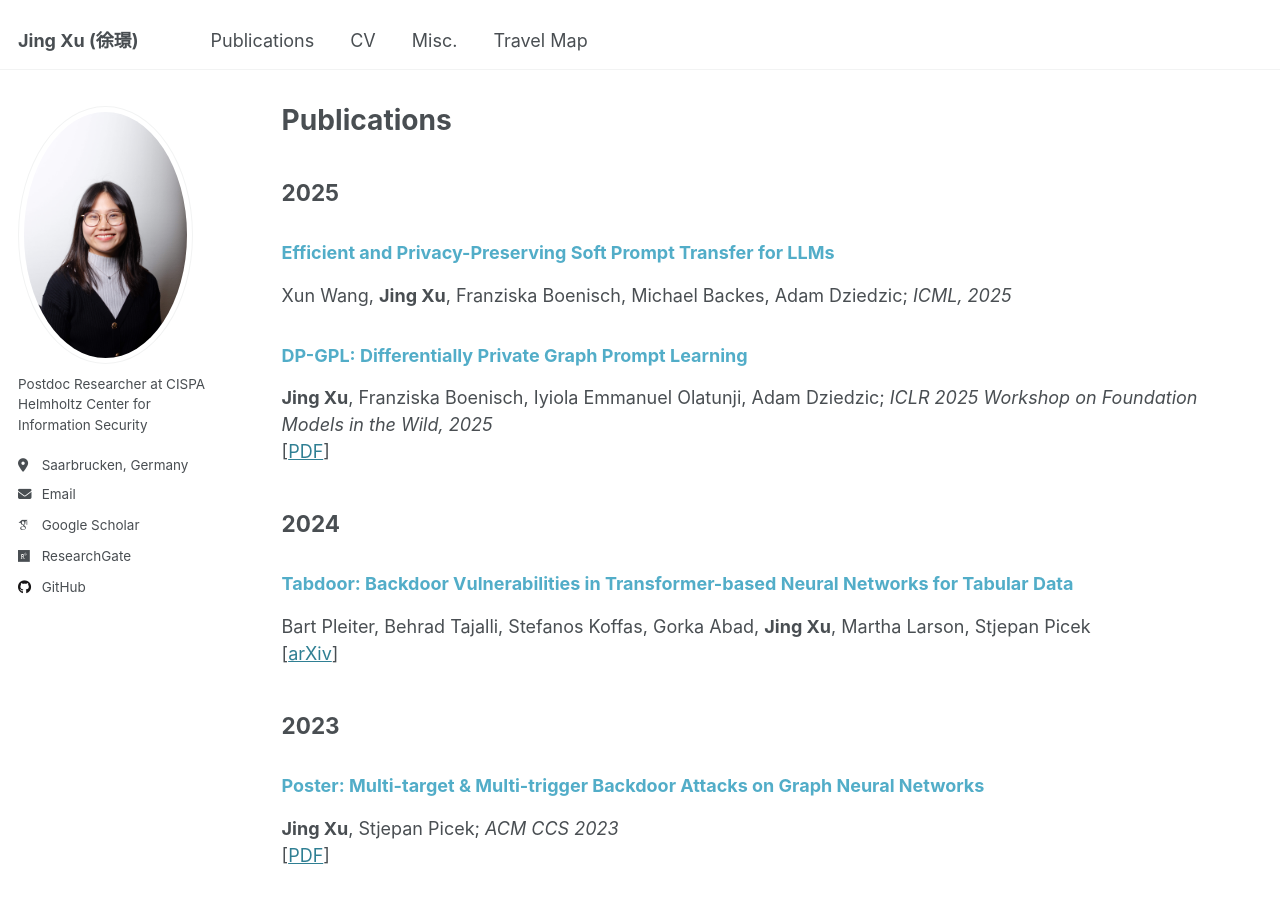
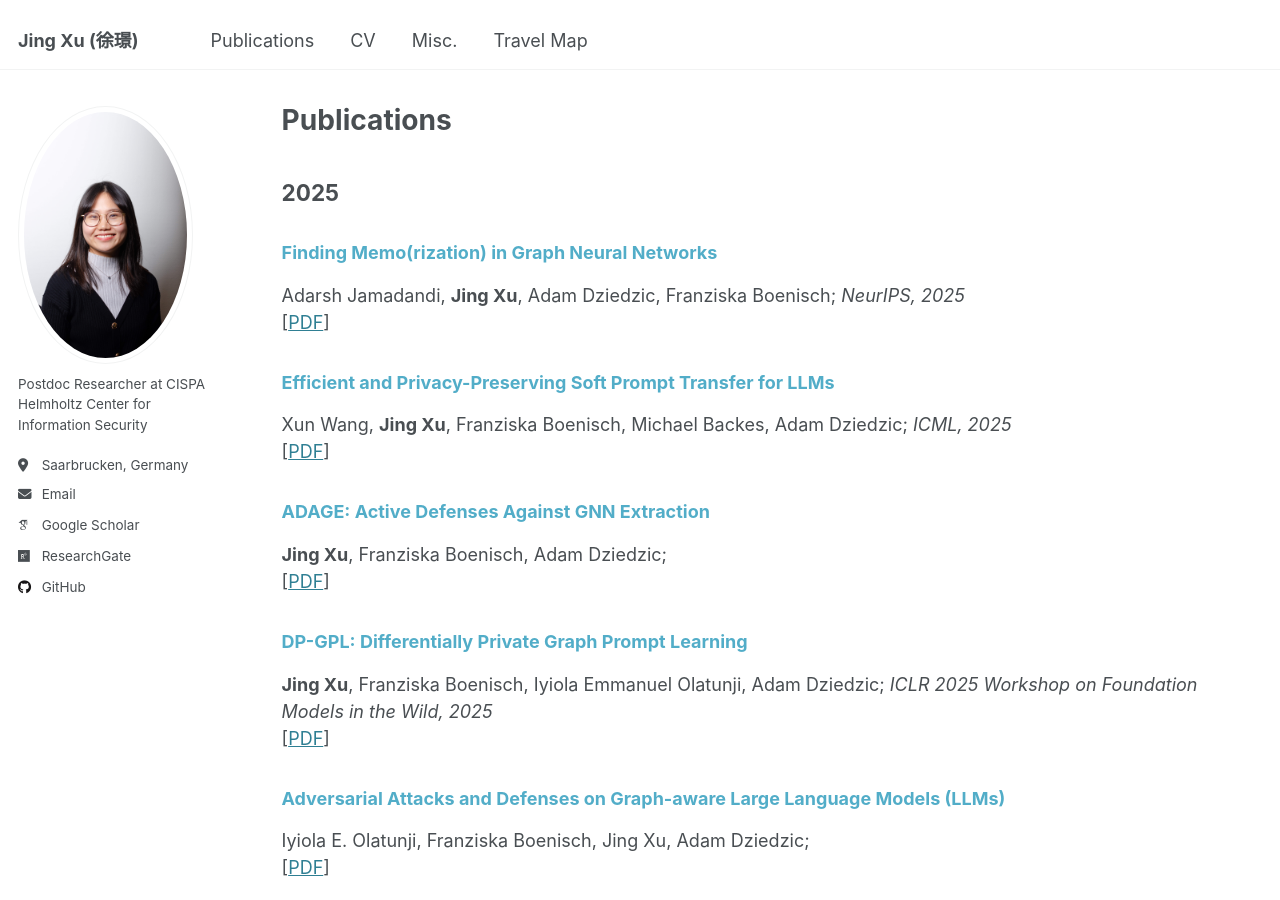
Before and after one commit to xujing1994/xujing1994.github.io, a Jekyll site: the page built from _pages/publications.md, in a window 1280 px wide and 900 px high. Built offline with Jekyll 4.4.1, drawn with Linux system fonts in a browser that asks for light colours; some web fonts are replaced.

Commit message:
Add new publications for 2025 and 2024

```diff
--- a/_pages/publications.md
+++ b/_pages/publications.md
@@ -5,12 +5,26 @@ permalink: /publications/
 author_profile: true
 ---
 ## 2025
+### <span style="color:#52ADC8">Finding Memo(rization) in Graph Neural Networks</span>
+Adarsh Jamadandi, **Jing Xu**, Adam Dziedzic, Franziska Boenisch; *NeurIPS, 2025* \
+[[PDF](https://arxiv.org/pdf/2508.19352)]
+
 ### <span style="color:#52ADC8">Efficient and Privacy-Preserving Soft Prompt Transfer for LLMs</span>
-Xun Wang, **Jing Xu**, Franziska Boenisch, Michael Backes, Adam Dziedzic; *ICML, 2025*
+Xun Wang, **Jing Xu**, Franziska Boenisch, Michael Backes, Adam Dziedzic; *ICML, 2025* \
+[[PDF](https://openreview.net/pdf?id=LIaRa0oZSm)]
+
+### <span style="color:#52ADC8">ADAGE: Active Defenses Against GNN Extraction</span>
+**Jing Xu**, Franziska Boenisch, Adam Dziedzic; \
+[[PDF](https://arxiv.org/pdf/2503.00065)]
 
 ### <span style="color:#52ADC8">DP-GPL: Differentially Private Graph Prompt Learning</span>
 **Jing Xu**, Franziska Boenisch, Iyiola Emmanuel Olatunji, Adam Dziedzic; *ICLR 2025 Workshop on Foundation Models in the Wild, 2025* \
 [[PDF](https://openreview.net/pdf?id=W8nrK1ajDH)]
+
+### <span style="color:#52ADC8">Adversarial Attacks and Defenses on Graph-aware Large Language Models (LLMs)</span>
+Iyiola E. Olatunji, Franziska Boenisch, Jing Xu, Adam Dziedzic; \
+[[PDF](https://www.arxiv.org/pdf/2508.04894)]
+
 
 ## 2024
 
```
